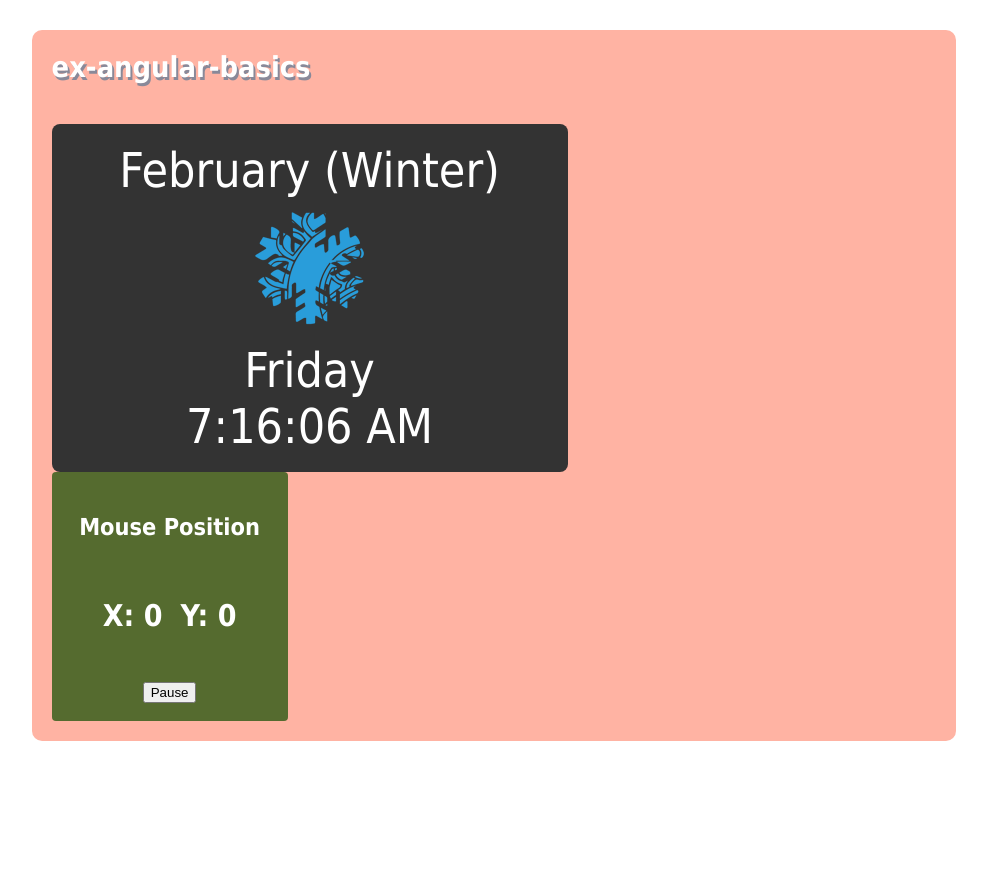
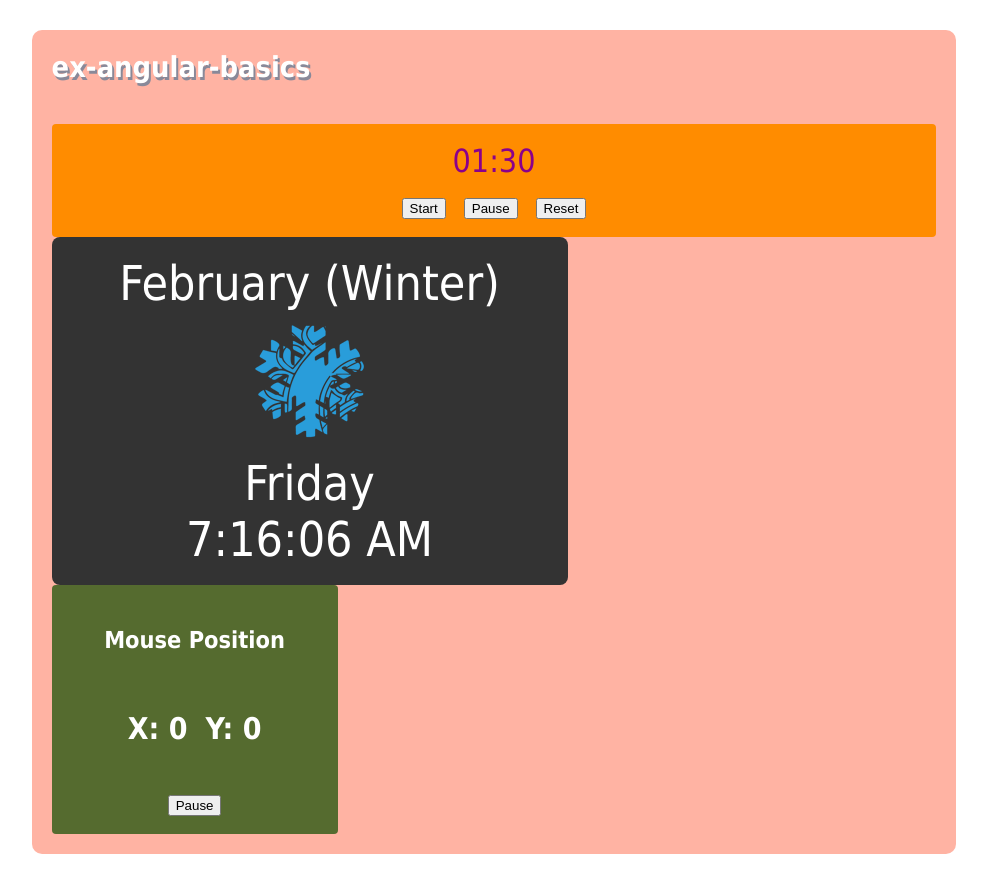
Before and after one commit to Darkfall48/Ex-Angular-Basics, an Angular app: page / in a window 1280 px wide. Shown: the whole page, without its empty margins (146-1133 px from the left). Before the commit the page ends 800 px from the top, so only its background shows below. Built offline with nearby package versions, Linux system fonts and the light colour scheme.

Commit message:
Challenge 3 - Completed!

```diff
--- a/src/app/app-root/app.component.html
+++ b/src/app/app-root/app.component.html
@@ -8,6 +8,7 @@
 <!-- * * * * * * * * * * * * * * * * * * * * * * * * * * * * * * * -->
 <section class="main-app">
   <h1>{{ title }}</h1>
+  <count-down></count-down>
   <show-time></show-time>
   <show-coords></show-coords>
 </section>
--- a/src/app/app.module.ts
+++ b/src/app/app.module.ts
@@ -5,9 +5,11 @@ import { AppRoutingModule } from './app-routing.module';
 import { AppComponent } from './app-root/app.component';
 import { ShowTimeComponent } from './cmps/show-time/show-time.component';
 import { ShowCoordsComponent } from './cmps/show-coords/show-coords.component';
+import { CountDownComponent } from './cmps/count-down/count-down.component';
+import { TimerComponent } from './cmps/timer/timer.component';
 
 @NgModule({
-  declarations: [AppComponent, ShowTimeComponent, ShowCoordsComponent],
+  declarations: [AppComponent, ShowTimeComponent, ShowCoordsComponent, CountDownComponent, TimerComponent],
   imports: [BrowserModule, AppRoutingModule],
   providers: [],
   bootstrap: [AppComponent],
--- /dev/null
+++ b/src/app/cmps/count-down/count-down.component.html
@@ -0,0 +1,27 @@
+<section class="count-down">
+  <timer
+    [counter]="counter"
+    [startedRedColor]="10"
+    (due)="done($event)"
+  ></timer>
+  <div class="count-down-btns">
+    <button
+      (click)="onStartTimer()"
+      class="count-down-btns-start-btn nice-button"
+    >
+      Start
+    </button>
+    <button
+      class="count-down-btns-pause-btn nice-button"
+      (click)="onClearInterval()"
+    >
+      Pause
+    </button>
+    <button
+      class="count-down-btns-reset-btn nice-button"
+      (click)="onResetTimer()"
+    >
+      Reset
+    </button>
+  </div>
+</section>
--- /dev/null
+++ b/src/app/cmps/count-down/count-down.component.scss
@@ -0,0 +1,20 @@
+.count-down {
+  display: grid;
+  background-color: darkorange;
+  border-radius: 4px;
+  padding: 18px;
+  align-items: center;
+  &-btns {
+    display: flex;
+    justify-content: center;
+    align-items: center;
+    gap: 18px;
+    &-start-btn {
+    }
+    &-pause-btn {
+    }
+    &-reset-btn {
+      margin-right: 0 !important;
+    }
+  }
+}
--- /dev/null
+++ b/src/app/cmps/count-down/count-down.component.ts
@@ -0,0 +1,45 @@
+import { Component, OnInit } from '@angular/core';
+
+@Component({
+  selector: 'count-down',
+  templateUrl: './count-down.component.html',
+  styleUrls: ['./count-down.component.scss'],
+})
+export class CountDownComponent implements OnInit {
+  //? Private Variables
+  isStarted: boolean = false;
+  counter: number = 90 * 1000;
+  startedCounter: number = 0;
+  intervalId: any = null;
+  audio: HTMLAudioElement = new Audio('assets/audio/timer/timer.mp3');
+
+  ngOnInit() {
+    this.startedCounter = this.counter;
+  }
+
+  ngOnDestroy(): void {
+    this.onClearInterval();
+  }
+
+  onClearInterval() {
+    clearInterval(this.intervalId);
+    this.intervalId = null;
+  }
+  onResetTimer() {
+    if (this.intervalId) this.onClearInterval();
+    this.counter = this.startedCounter;
+  }
+  onStartTimer() {
+    if (this.intervalId) return;
+    this.intervalId = setInterval(() => this.onDecrease(), 1000);
+  }
+  onDecrease() {
+    this.counter = this.counter - 1000;
+  }
+  done(msg: string) {
+    console.log(msg);
+    this.audio.play();
+    this.onClearInterval();
+    this.counter = 0;
+  }
+}
--- a/src/app/cmps/show-coords/show-coords.component.scss
+++ b/src/app/cmps/show-coords/show-coords.component.scss
@@ -6,7 +6,7 @@
   border-radius: 4px;
   padding: 18px;
   align-items: center;
-  width: 200px;
+  width: 250px;
   place-items: center;
   &-title {
   }
--- a/src/app/cmps/show-coords/show-coords.component.ts
+++ b/src/app/cmps/show-coords/show-coords.component.ts
@@ -6,8 +6,7 @@ import { Component, HostListener } from '@angular/core';
   styleUrls: ['./show-coords.component.scss'],
 })
 export class ShowCoordsComponent {
-  constructor() {}
-
+  //? Private Variables
   isOn: boolean = true;
   pos = { x: 0, y: 0 };
 
--- a/src/app/cmps/show-time/show-time.component.ts
+++ b/src/app/cmps/show-time/show-time.component.ts
@@ -6,8 +6,7 @@ import { Component, OnInit } from '@angular/core';
   styleUrls: ['./show-time.component.scss'],
 })
 export class ShowTimeComponent implements OnInit {
-  constructor() {}
-
+  //? Private Variables
   clock: Date = new Date();
   currSeason: string = 'Seasons';
   isDark: boolean = true;
@@ -28,6 +27,7 @@ export class ShowTimeComponent implements OnInit {
       this.clock = new Date();
     }, 1000);
   }
+
   clearTimer() {
     clearInterval(this.intervalId);
   }
@@ -35,6 +35,7 @@ export class ShowTimeComponent implements OnInit {
   onToggleIsDark() {
     this.isDark = !this.isDark;
   }
+
   setIsDarkTitle() {
     return `Change to ${this.isDark ? 'light' : 'dark'}`;
   }
@@ -62,6 +63,7 @@ export class ShowTimeComponent implements OnInit {
         return (this.currSeason = 'Invalid Month');
     }
   }
+
   setSeasonImg() {
     return (this.imgUrl = `assets/imgs/seasons/${this.currSeason.toLowerCase()}.png`);
   }
--- /dev/null
+++ b/src/app/cmps/timer/timer.component.html
@@ -0,0 +1,3 @@
+<article [class]="'count-down-timer ' + setTimerColor()">
+  {{ counter | date : "mm:ss" }}
+</article>
--- /dev/null
+++ b/src/app/cmps/timer/timer.component.scss
@@ -0,0 +1,18 @@
+.count-down-timer {
+  color: darkmagenta;
+  &.red {
+    color: rgb(216, 71, 71);
+  }
+  &.blink {
+    animation: blinker 1s linear infinite;
+  }
+  font-size: 32px;
+  text-align: center;
+  padding-bottom: 18px;
+}
+
+@keyframes blinker {
+  50% {
+    opacity: 0.6;
+  }
+}
--- /dev/null
+++ b/src/app/cmps/timer/timer.component.ts
@@ -0,0 +1,40 @@
+import {
+  Component,
+  EventEmitter,
+  Input,
+  OnInit,
+  Output,
+  SimpleChanges,
+} from '@angular/core';
+
+@Component({
+  selector: 'timer',
+  templateUrl: './timer.component.html',
+  styleUrls: ['./timer.component.scss'],
+})
+export class TimerComponent implements OnInit {
+  @Input() counter!: number;
+  @Input() startedRedColor!: number;
+  @Output() due = new EventEmitter<string>();
+
+  ngOnInit(): void {
+    this.onDone();
+  }
+
+  ngOnChanges(changes: SimpleChanges): void {
+    if (changes['counter']) {
+      this.onDone();
+    }
+  }
+
+  onDone() {
+    if (this.counter <= 0) this.due.emit('Eggs are ready! 🍳');
+  }
+
+  setTimerColor() {
+    if (this.counter <= this.startedRedColor) {
+      return 'red blink';
+    }
+    return;
+  }
+}
```
Also changed, not shown: 2 other files (tests, documents, lock files or other folders).
